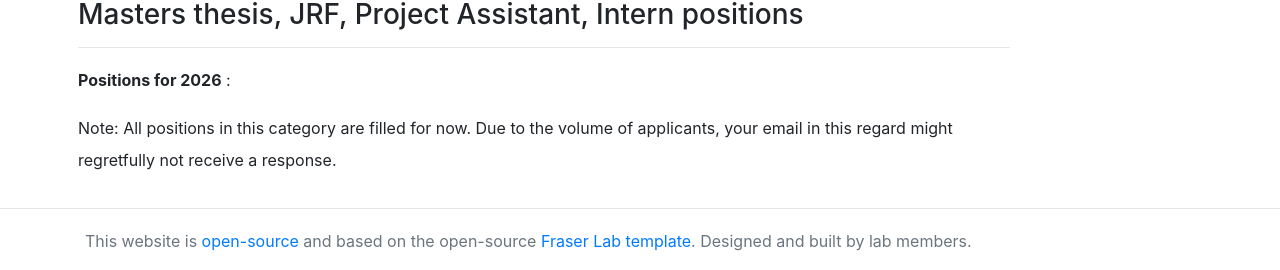
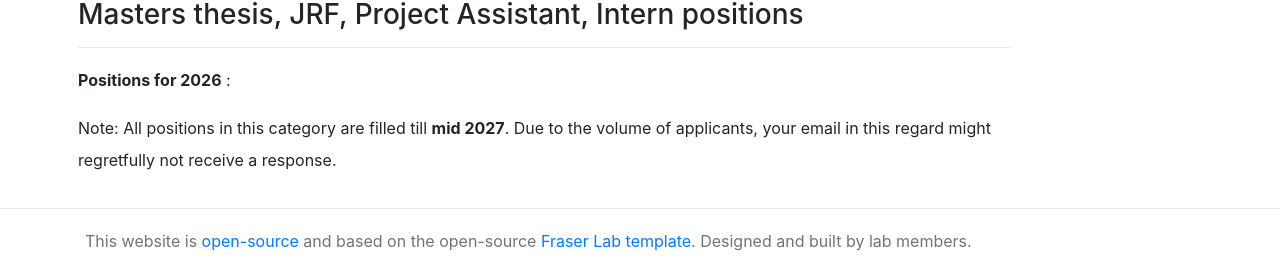
Before and after one commit to isblab/website, a Jekyll site: the page built from Opportunities/index.md, in a window 1280 px wide. Shown: the part 1349-1619 px from the top of the page. Built offline with Jekyll 4.4.1, drawn with Linux system fonts in a browser that asks for light colours.

Commit message:
update opportunities page

```diff
--- a/Opportunities/index.md
+++ b/Opportunities/index.md
@@ -46,6 +46,6 @@ Only candidates with prior programming experience are considered.  Must be willi
 
 **Positions for 2026** :
 
-Note: All positions in this category are filled for now. Due to the volume of applicants, your email in this regard might regretfully not receive a response.
+Note: All positions in this category are filled till **mid 2027**. Due to the volume of applicants, your email in this regard might regretfully not receive a response.
 
 <!-- **Summer internships** : Positions for 2026 are filled. -->
```
